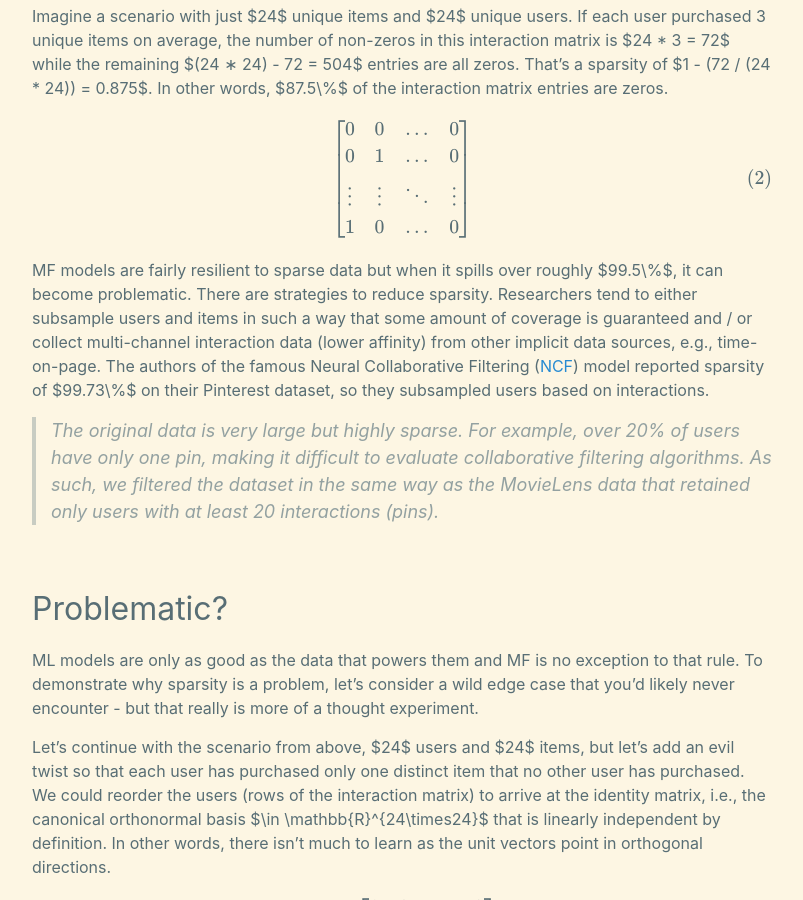
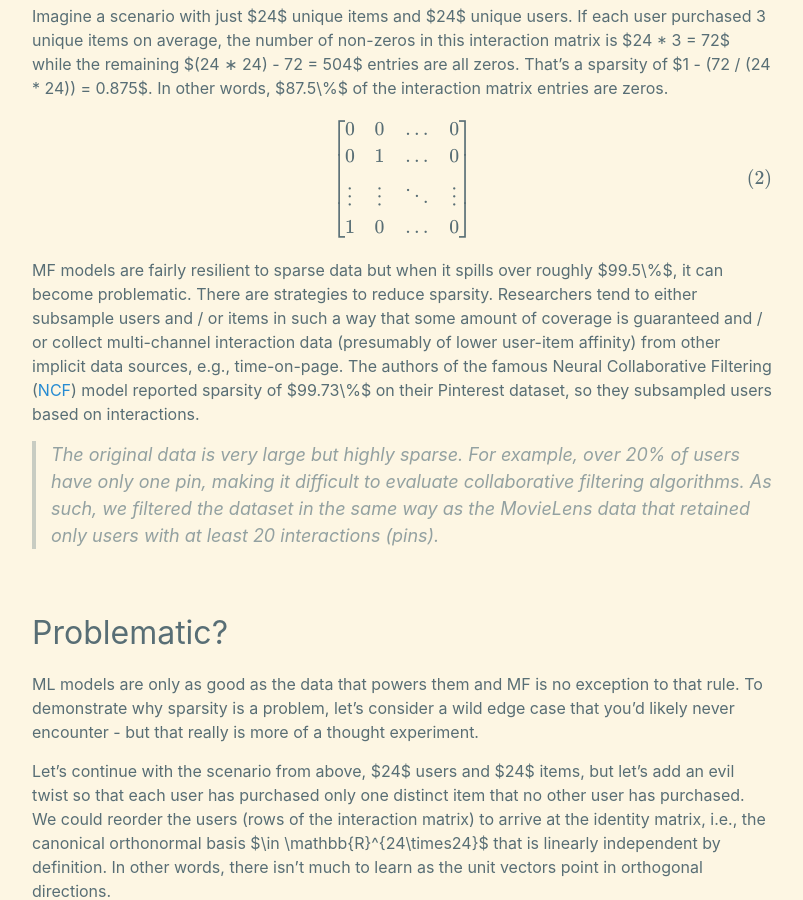
Before and after one commit to daniel-deychakiwsky/daniel-deychakiwsky.github.io, a Jekyll site: the page built from _posts/2022-01-02-matrix-factorization-sparsity.md, in a window 1280 px wide and 900 px high, scrolled down 1399 px. Shown: the whole window, without its empty margins (238-1041 px from the left). Built offline with Jekyll 4.4.1, drawn with Linux system fonts in a browser that asks for light colours; formulas are drawn with MathJax 3.

Commit message:
[blog-post] MF WIP

```diff
--- a/_posts/2022-01-02-matrix-factorization-sparsity.md
+++ b/_posts/2022-01-02-matrix-factorization-sparsity.md
@@ -60,8 +60,8 @@
 If each user purchased 3 unique items on average,
 the number of non-zeros in this interaction matrix is $24 * 3 = 72$
 while the remaining $(24 ∗ 24) - 72 = 504$ entries are all zeros.
-That's a sparsity of $1 - (72 / (24 * 24)) = 0.875$. In other words, $87.5\%$ of
-the interaction matrix entries are zeros.
+That's a sparsity of $1 - (72 / (24 * 24)) = 0.875$. In other words,
+$87.5\%$ of the interaction matrix entries are zeros.
 
 $$
 \begin{bmatrix}
@@ -77,9 +77,10 @@
 but when it spills over roughly $99.5\%$,
 it can become problematic. There are strategies
 to reduce sparsity. Researchers tend to either subsample users
-and items in such a way that some amount of coverage is
+and / or items in such a way that some amount of coverage is
 guaranteed and / or collect multi-channel interaction
-data (lower affinity) from other implicit data sources, e.g., time-on-page.
+data (presumably of lower user-item affinity) from other implicit
+data sources, e.g., time-on-page.
 The authors of the famous Neural Collaborative Filtering ([NCF]) model
 reported sparsity of $99.73\%$ on their Pinterest dataset,
 so they subsampled users based on interactions.
```
